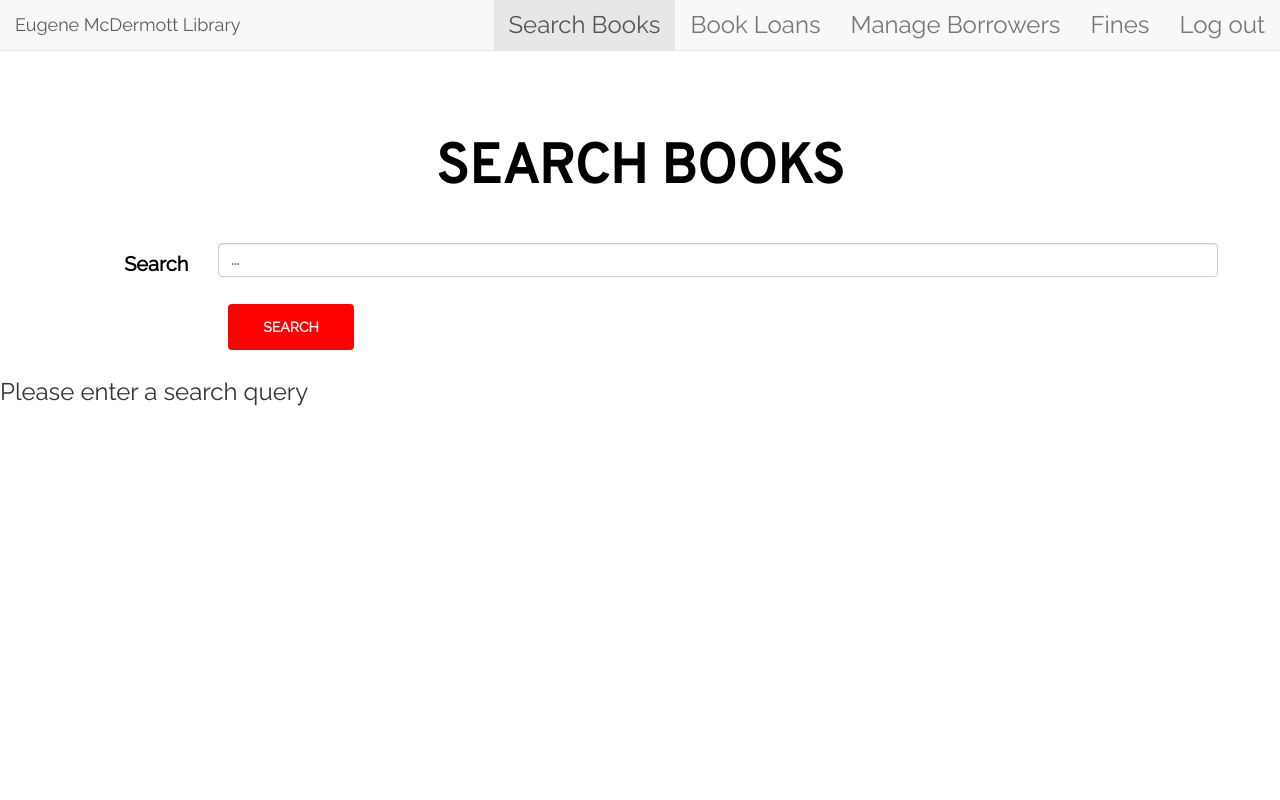
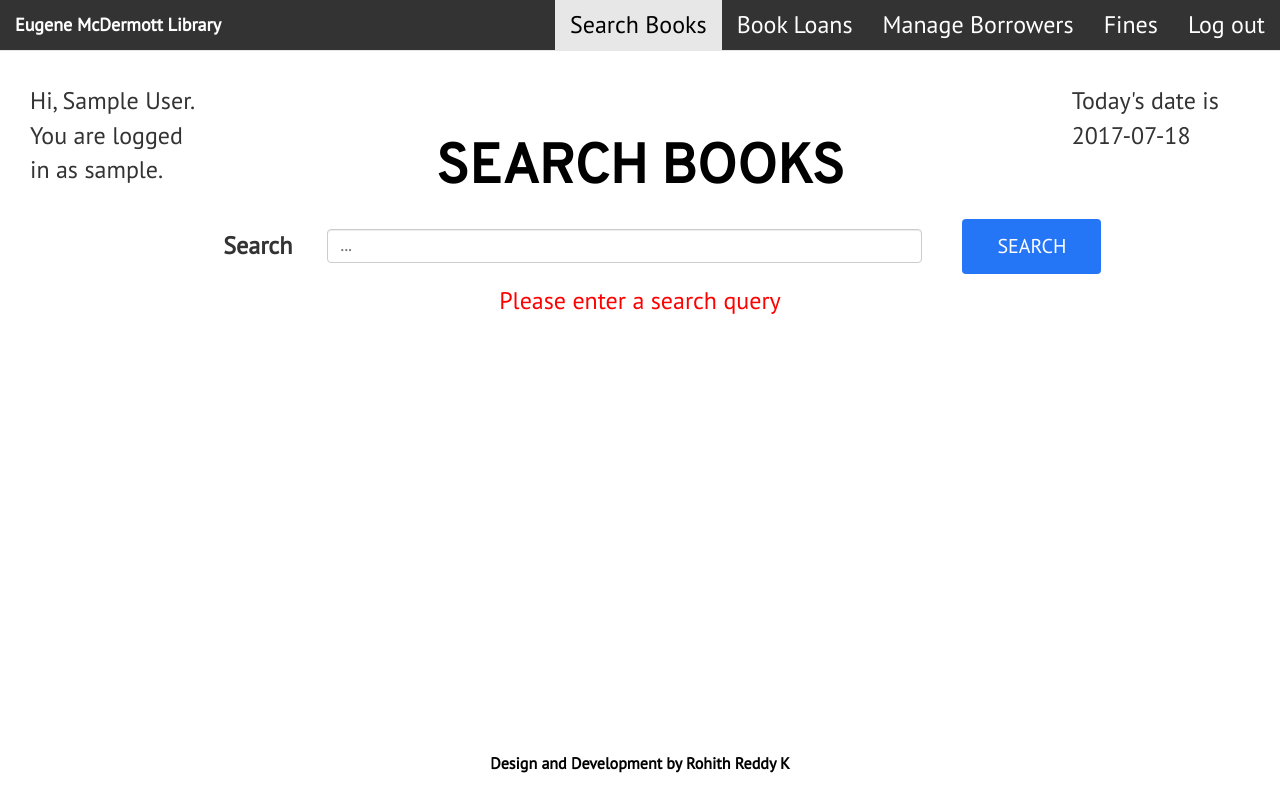
Before and after one commit to rohithredd94/library-management-system, a PHP site: page /searchbooks.php in a window 1280 px wide. Run offline with PHP 8.4, Linux system fonts and the light colour scheme; the visitor is signed in with stand-in values (Sample User, id 1).

Commit message:
Search books UI complete

```diff
--- a/css/styles.css
+++ b/css/styles.css
@@ -17,7 +17,7 @@ text-center-align {
     font-weight: bold;
 }
 
-.my-button {
+.my-button, .new-button {
     /*display: inline-block !important;*/
     text-align: center;
     text-transform: uppercase;
@@ -35,6 +35,26 @@ text-center-align {
     border: 2px solid black;
 }
 
+.new-button:hover{
+    opacity: 1.0;
+    background-color: #025ef2;
+}
+
+.new-button-small{
+    /*display: inline-block !important;*/
+    text-align: center;
+    text-transform: uppercase;
+    padding: 4px 4px 4px 4px;
+    border-radius: 4px;
+    margin: 2px;
+    border: none;
+    background-color: #2575f7;
+    font-size: 20px;
+}
+.new-button-small:hover{
+    background-color: green;
+}
+
 .custom-button:hover {
     background: black;
 }
@@ -47,7 +67,6 @@ text-center-align {
 
 body {
     margin-top: 50px;
-    margin-bottom: 50px;
     background: none;
     font-family: 'PT Sans','Raleway', serif;
     font-size: 24px;
@@ -64,6 +83,7 @@ body {
     font-weight:700;
     font-size:55px;
     font-family: 'Overpass',sans-serif;
+    color: black;
 }
 
 p.info1{
@@ -86,12 +106,15 @@ p.info1{
   background-size: cover;
 
 }
-footer p{
-    position: absolute;
+footer p,.push{
+    /*position: relative;
     right: 0;
     bottom: 0;
     left: 0;
-    padding: 1rem;
+    padding: 1rem;*/
+
+    width:100%; height:20px; position:relative; bottom:0;
+
     text-align: center;
     font-size: 16px;
     font-weight:bold;
@@ -107,3 +130,12 @@ footer p{
     -o-background-size: auto, cover;
     background-size: auto, cover;
 }
+
+html, body { width:100%; height:95%; }
+
+#wrap{
+    min-height:100%;
+    height:auto !important;
+    height:100%;
+    margin: 0 auto -20px;
+}
--- a/searchbooks.php
+++ b/searchbooks.php
@@ -15,13 +15,45 @@
 
      <!-- Custom CSS -->
     <link rel="stylesheet" type="text/css" href="styles.css">
+    <link rel="stylesheet" type="text/css" href="validate.css">
     <script src="js/jquery-3.2.1.min.js"></script>
     <!--<script src="js/bootstrap.min.js"></script>-->
 
     <link href="https://fonts.googleapis.com/css?family=Overpass" rel="stylesheet">
+    <link href="https://fonts.googleapis.com/css?family=PT+Sans" rel="stylesheet">
+    <link href="https://fonts.googleapis.com/css?family=Pangolin" rel="stylesheet">
     <link href="https://fonts.googleapis.com/css?family=Raleway" rel="stylesheet">
+    <style>
+        input{
+            max-width:1000px;
+            font-weight:bold;
+        }
+        .col-lg-2 label{
+            text-align: right;
+        }
+        div.form-group{
+            margin: auto;
+        }
+        .container-fluid{
+            background-color: #333333;
+        }
+        a{
+            color: white !important;
+        }
+        a:hover{
+            /*color: #999999 !important;*/
+            font-weight: bold !important;
+        }
+        li.active a{
+            color: black !important;
+        }
+        div.pad{
+            padding-top: 20px;
+        }
+    </style>
 </head>
 <body>
+
     <nav role="navigation" class="navbar navbar-default navbar-fixed-top">
         <div class="container-fluid">
            <div class="navbar-header">
@@ -39,10 +71,22 @@
         </div>
 
     </nav>
-
+    <div id="wrap">
+    <div class="col-lg-12">
+        <div class="col-lg-2">
+            <br>
+            <p>Hi, <?php echo $_SESSION['name']?>.<br>You are logged in as <?php echo $_SESSION['username']?>.</p>
+        </div>
+        <div class="col-lg-8">
+            <br><br>
+            <h1 class="main-heading">SEARCH BOOKS</h1>
+        </div>
+        <div class="col-lg-2">
+            <br>
+            <p>Today's date is <?php echo date('Y-m-d');?></p>
+        </div>
+    </div>
     <br><br>
-    <h1 style="color: black; font-family: 'Overpass',sans-serif; font-weight:700; font-size:55px; text-align:center">SEARCH BOOKS</h1>
-    <br>
 <?php
     session_start();
     if($_SERVER["REQUEST_METHOD"] == "GET"){
@@ -55,22 +99,36 @@
     //}
 ?>
     <form class="form-horizontal" action="searchbooks.php" method="GET">
-        <div class="form-group">
-            <label for="search" class="control-label col-xs-2" style="color:#000; font-weight:bold; font-size:20px; font-family: 'Raleway', serif;">Search</label>
+        <!--<div class="form-group">
+            <label for="search" class="control-label col-lg-2">Search</label>
             <div class="col-xs-10">
-                <input type="text" class="form-control" name="search" placeholder="..." style="max-width:1000px; font-weight:bold" value="<?php echo $search?>">
+                <input type="text" class="form-control" name="search" placeholder="..." value="<?php echo $search?>">
             </div>
         </div>
         <div class="form-group">
             <div class="col-xs-offset-2 col-xs-10">
                 <button type="submit" class="btn btn-primary custom-button" style="background:#F00; font-weight:bold">Search</button>
             </div>
+        </div>-->
+        <div class="form-group col-lg-12">
+            <div class="col-lg-1 col-lg-offset-2 pad">
+                <label for="search">Search</label>
+            </div>
+            <div class="col-lg-6 pad">
+                <input type="text" class="form-control" name="search" placeholder="..." value="<?php echo $search?>">
+            </div>
+            <div class="col-lg-3">
+                <button type="submit" class="btn btn-primary new-button">Search</button>
+            </div>
         </div>
     </form>
 <?php
-        if($search == '')
-            echo "Please enter a search query";
-        else{
+        if($search == ''){
+?>
+            <p class="info1 error">Please enter a search query</p>
+<?php
+            //echo "Please enter a search query";
+        }else{
         include('mysql_connect.php');
         //echo var_dump($con)."<br>";
         /*$count = substr_count($search, ',');
@@ -98,24 +156,21 @@
             $query1 = $query1 . " AND (book.isbn like '%".$value."%' or book.title like '%".$value."%' or authors.author_name like '%".$value."%')";
         }
         $query1 = $query1 . " limit 1000;";
-        echo $query1;
+        //echo $query1;
 
         $query = "SELECT DISTINCT(book.isbn) FROM book, book_authors, authors where book.isbn = book_authors.isbn and authors.author_id = book_authors.author_id and (book.isbn like '%".$search."%' or book.title like '%".$search."%' or authors.author_name like '%".$search."%') limit 1000;";
 
         $result = mysqli_query($con, $query1);
         //echo var_dump($result);
         if($result->num_rows == 0){
-            echo "Nothing matches input string";
-            echo "Try entering different words";
+?>
+            <p class="info1 error">No results found</p>
+<?php
         }else{
-            echo $result->num_rows;
+?>
+    <p class="info1 ok">Search query returned the following results</p>
 
-        //}
-        //mysqli_close($con);
-    //}
-?>
     <table class="table table-center-align" style="color:#000; background:#999; max-width:1200px;">
-        <caption class="text-right" style="color:#C00; font-style:italic; font-weight:bold; font-size:20px"><?php echo $result->num_rows;?> Results</caption>
         <thead>
             <tr>
                 <th>Book ID</th>
@@ -151,7 +206,7 @@
                 <td>
                     <?php if($flag){
                     ?>
-                    <button type="button" id=" <?php echo $resultarr['isbn'];?> " class="btn btn-primary new-button" style="background:#090;" data-isbn="<?php echo $resultarr['isbn']; ?>" data-bookTitle="<?php echo $resultarr['title'];?>" onClick="checkout(this.id)">Checkout</button>
+                    <button type="button" id=" <?php echo $resultarr['isbn'];?> " class="btn btn-primary new-button-small" data-isbn="<?php echo $resultarr['isbn']; ?>" data-bookTitle="<?php echo $resultarr['title'];?>" onClick="checkout(this.id)">Checkout</button>
                     <?php
                         }
                     ?>
@@ -167,7 +222,8 @@
 ?>
         </tbody>
     </table>
-
+    <div class="push"></div>
+    </div>
     <script>
     function checkout(buttonID){
         var button=document.getElementById(buttonID);
@@ -180,5 +236,6 @@
     </script>
 
     <footer>
+        <p>Design and Development by Rohith Reddy K</p>
     </footer>
 </body>
```
